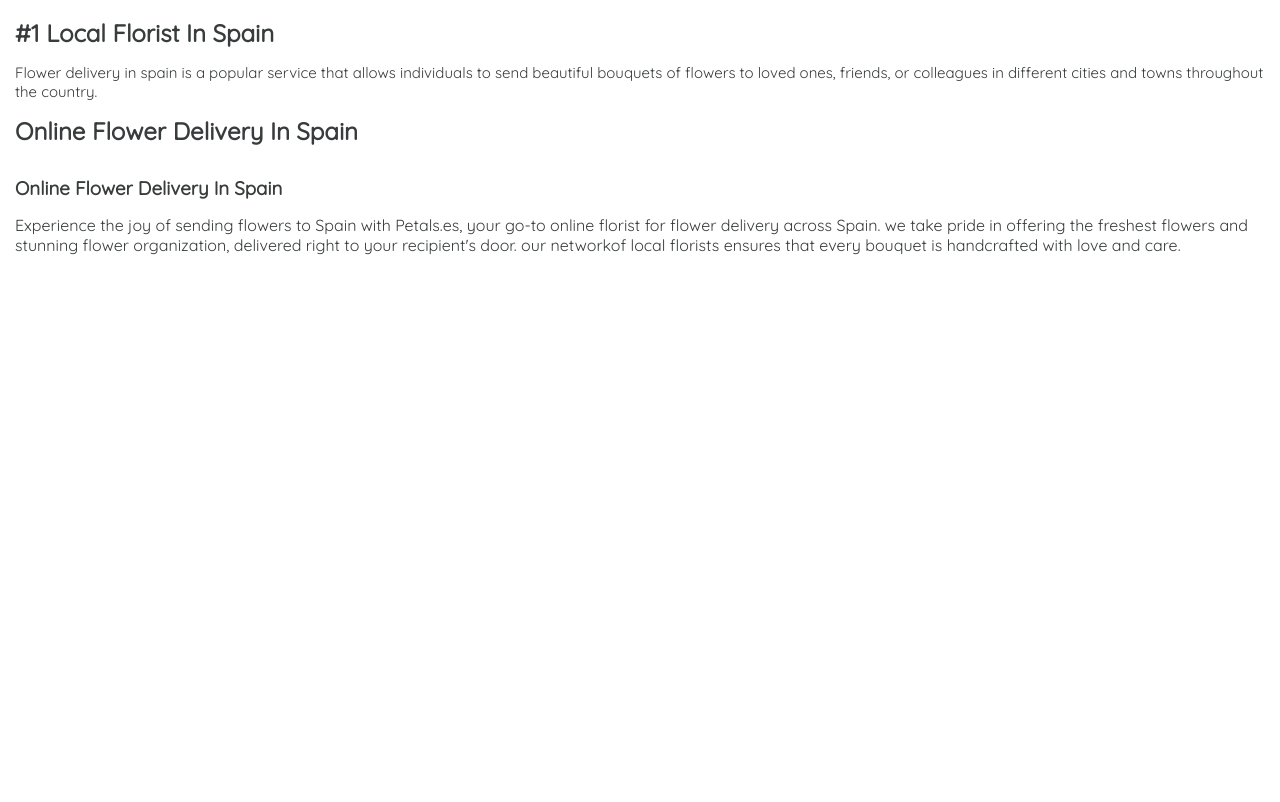
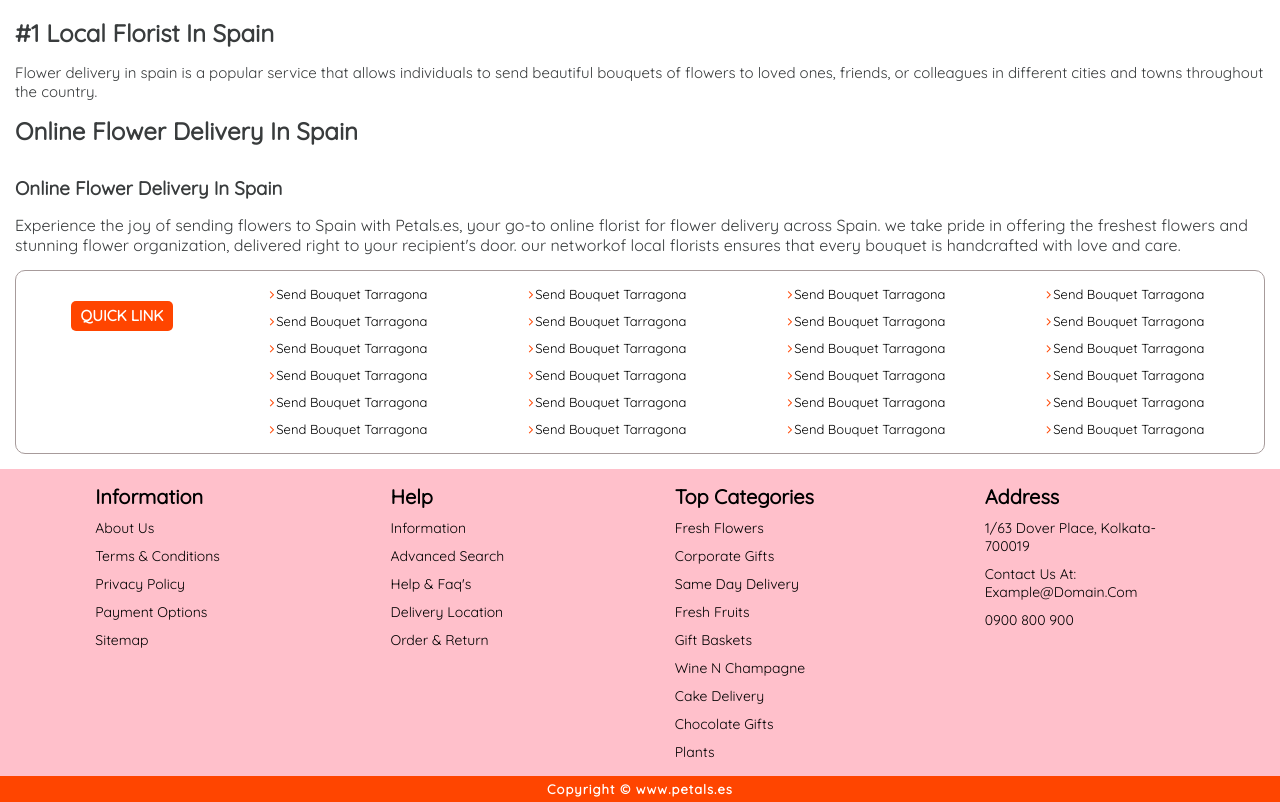
Before and after one commit to SayaniSen2022/assignment-oct23, a plain HTML site: page index.html in a window 1280 px wide. Shown: the part 7444-8246 px from the top of the page. Before the commit the page ends 7714 px from the top, so only its background shows below. Drawn offline with Linux system fonts and the light colour scheme; a web font is replaced by a local one.

Commit message:
seventh commit

```diff
--- a/index.html
+++ b/index.html
@@ -835,7 +835,78 @@
         delivered right to your recipient's door. our networkof local florists ensures that every bouquet is handcrafted with love and care.
     </p>
 </div>
-
+<div class="quicklinks">
+    <div id="quicklink-head">Quick Link</div>
+    <section class="quicklink-lists">
+        <div><span class="fa fa-angle-right" style="padding: 2px;color: orangered;"></span>Send Bouquet Tarragona</div>
+        <div><span class="fa fa-angle-right" style="padding: 2px;color: orangered;"></span>Send Bouquet Tarragona</div>
+        <div><span class="fa fa-angle-right" style="padding: 2px;color: orangered;"></span>Send Bouquet Tarragona</div>
+        <div><span class="fa fa-angle-right" style="padding: 2px;color: orangered;"></span>Send Bouquet Tarragona</div>
+        <div><span class="fa fa-angle-right" style="padding: 2px;color: orangered;"></span>Send Bouquet Tarragona</div>
+        <div><span class="fa fa-angle-right" style="padding: 2px;color: orangered;"></span>Send Bouquet Tarragona</div>
+    </section>
+    <section class="quicklink-lists">
+        <div><span class="fa fa-angle-right" style="padding: 2px;color: orangered;"></span>Send Bouquet Tarragona</div>
+        <div><span class="fa fa-angle-right" style="padding: 2px;color: orangered;"></span>Send Bouquet Tarragona</div>
+        <div><span class="fa fa-angle-right" style="padding: 2px;color: orangered;"></span>Send Bouquet Tarragona</div>
+        <div><span class="fa fa-angle-right" style="padding: 2px;color: orangered;"></span>Send Bouquet Tarragona</div>
+        <div><span class="fa fa-angle-right" style="padding: 2px;color: orangered;"></span>Send Bouquet Tarragona</div>
+        <div><span class="fa fa-angle-right" style="padding: 2px;color: orangered;"></span>Send Bouquet Tarragona</div>
+    </section>
+    <section class="quicklink-lists">
+        <div><span class="fa fa-angle-right" style="padding: 2px;color: orangered;"></span>Send Bouquet Tarragona</div>
+        <div><span class="fa fa-angle-right" style="padding: 2px;color: orangered;"></span>Send Bouquet Tarragona</div>
+        <div><span class="fa fa-angle-right" style="padding: 2px;color: orangered;"></span>Send Bouquet Tarragona</div>
+        <div><span class="fa fa-angle-right" style="padding: 2px;color: orangered;"></span>Send Bouquet Tarragona</div>
+        <div><span class="fa fa-angle-right" style="padding: 2px;color: orangered;"></span>Send Bouquet Tarragona</div>
+        <div><span class="fa fa-angle-right" style="padding: 2px;color: orangered;"></span>Send Bouquet Tarragona</div>
+    </section>
+    <section class="quicklink-lists">
+        <div><span class="fa fa-angle-right" style="padding: 2px;color: orangered;"></span>Send Bouquet Tarragona</div>
+        <div><span class="fa fa-angle-right" style="padding: 2px;color: orangered;"></span>Send Bouquet Tarragona</div>
+        <div><span class="fa fa-angle-right" style="padding: 2px;color: orangered;"></span>Send Bouquet Tarragona</div>
+        <div><span class="fa fa-angle-right" style="padding: 2px;color: orangered;"></span>Send Bouquet Tarragona</div>
+        <div><span class="fa fa-angle-right" style="padding: 2px;color: orangered;"></span>Send Bouquet Tarragona</div>
+        <div><span class="fa fa-angle-right" style="padding: 2px;color: orangered;"></span>Send Bouquet Tarragona</div>
+    </section>
+</div>
+<div class="footer">
+    <section>
+        <div class="list-head">information</div>
+        <div>about us</div>
+        <div>terms & conditions</div>
+        <div>privacy policy</div>
+        <div>payment options</div>
+        <div>sitemap</div>
+    </section>
+    <section>
+        <div class="list-head">help</div>
+        <div>information</div>
+        <div>advanced search</div>
+        <div>help & faq's</div>
+        <div>delivery location</div>
+        <div>order & return</div>
+    </section>
+    <section>
+        <div class="list-head">top categories</div>
+        <div>fresh flowers</div>
+        <div>corporate gifts</div>
+        <div>same day delivery</div>
+        <div>fresh fruits</div>
+        <div>gift baskets</div>
+        <div>wine n champagne</div>
+        <div>cake delivery</div>
+        <div>chocolate gifts</div>
+        <div>plants</div>
+    </section>
+    <section style="width: 200px">
+        <div class="list-head"  >address</div>
+        <div>1/63 dover place, kolkata-700019</div>
+        <div>contact us at: example@domain.com</div>
+        <div>0900 800 900</div>
+    </section>
+</div>
+<div class="copyright">Copyright &copy; www.petals.es</div>
 <script src="./app.js"></script>
 </body>
 </html>
--- a/styles.css
+++ b/styles.css
@@ -120,89 +120,6 @@ nav .bar span{
 input[type="checkbox"]{
     appearance: none;
     display: none;
-}
-
-@media screen and (max-width: 1250px){
-    nav{
-        display: block;
-        padding: 0;
-    }
-    nav .logo{
-        display: inline-block;
-        padding: 15px 30px;
-    }
-    nav .search_box{
-        width: 100%;
-        display: inline-flex;
-        justify-content: center;
-        margin-bottom: 15px ;
-    }
-    nav .search_box input{
-        width: 90%;
-    }
-
-    nav ul{
-        display: flex;
-        flex-direction: column;
-        background:beige;
-        height: 0;
-        visibility: hidden;
-        transition: 0.3s;
-    }
-    nav ul li{
-        text-align: center;
-        transition: 0.3s 0.1s all;
-        opacity: 0;
-    }
-    nav ul li a{
-        font-size: 28px;
-        padding: 25px;
-        display: block;
-    }
-    nav ul li:nth-child(1){
-        transform: translateX(-150px);
-    }
-    nav ul li:nth-child(2) {
-        transform: translateX(-200px);
-    }
-    nav ul li:nth-child(3) {
-        transform: translateX(-250px);
-    }
-    nav ul li:nth-child(4) {
-        transform: translateX(-300px);
-    }
-    nav ul li:nth-child(5) {
-        transform: translateX(-350px);
-    }
-    nav .bar{
-        display: block;
-        position: absolute;
-        top: 20px;
-        right: 80px;
-        cursor: pointer;
-    }
-    nav .bar #times{
-        display: none;
-    }
-    #check:checked ~ nav .bar #times {
-        display: block;
-    }
-    #check:checked ~ nav .bar #bars {
-        display: none;
-    }
-    #check:checked ~ nav ul{
-        visibility: visible;
-        height: 465px;
-    }
-    #check:checked ~ nav ul li:nth-child(1),
-    #check:checked~nav ul li:nth-child(2),
-    #check:checked~nav ul li:nth-child(3),
-    #check:checked~nav ul li:nth-child(4),
-    #check:checked~nav ul li:nth-child(5){
-        transform: translateX(0);
-        opacity: 1;
-    }
-
 }
 
 /*promo css*/
@@ -606,3 +523,184 @@ color: #808080;
     font-weight: 300;
     font-style: italic;
   }
+.quicklinks{
+    margin: 15px;
+    padding: 10px;
+    border: 1px solid #a79b9b;
+    border-radius: 10px;
+    display: flex;
+    flex-wrap: wrap;
+    justify-content: space-around;
+}
+#quicklink-head{
+margin-top: 20px;
+border-radius: 5px;
+height: 30px;
+padding: 5px 10px;
+border: none;
+background: orangered;
+text-transform: uppercase;
+font-weight: 600;
+font-size: 15px;
+color: #fff;
+}
+.quicklink-lists{
+    font-size: 13px;
+}
+.quicklink-lists div{
+    padding: 5px;
+}
+.footer{
+    padding: 10px;
+    display: flex;
+    flex-wrap: wrap;
+    justify-content: space-around;
+    background: pink;
+    text-transform: capitalize;
+}
+.footer section{
+    font-size: 14px;
+}
+.footer section div{
+    padding: 5px 0;
+}
+.list-head{
+    font-size: 20px;
+    font-weight: 600;
+}
+
+
+.copyright{
+    text-align: center;
+    letter-spacing: 1px;
+    background: orangered;
+    color: white;
+    padding: 5px;
+    font-size: 13px;
+    font-weight: 600;
+}
+
+/*media queries*/
+@media screen and (max-width: 1250px) {
+    nav {
+        display: block;
+        padding: 0;
+    }
+
+    nav .logo {
+        display: inline-block;
+        padding: 15px 30px;
+    }
+
+    nav .search_box {
+        width: 100%;
+        display: inline-flex;
+        justify-content: center;
+        margin-bottom: 15px;
+    }
+
+    nav .search_box input {
+        width: 90%;
+    }
+
+    nav ul {
+        display: flex;
+        flex-direction: column;
+        background: beige;
+        height: 0;
+        visibility: hidden;
+        transition: 0.3s;
+    }
+
+    nav ul li {
+        text-align: center;
+        transition: 0.3s 0.1s all;
+        opacity: 0;
+    }
+
+    nav ul li a {
+        font-size: 28px;
+        padding: 25px;
+        display: block;
+    }
+
+    nav ul li:nth-child(1) {
+        transform: translateX(-150px);
+    }
+
+    nav ul li:nth-child(2) {
+        transform: translateX(-200px);
+    }
+
+    nav ul li:nth-child(3) {
+        transform: translateX(-250px);
+    }
+
+    nav ul li:nth-child(4) {
+        transform: translateX(-300px);
+    }
+
+    nav ul li:nth-child(5) {
+        transform: translateX(-350px);
+    }
+
+    nav .bar {
+        display: block;
+        position: absolute;
+        top: 20px;
+        right: 80px;
+        cursor: pointer;
+    }
+
+    nav .bar #times {
+        display: none;
+    }
+
+    #check:checked~nav .bar #times {
+        display: block;
+    }
+
+    #check:checked~nav .bar #bars {
+        display: none;
+    }
+
+    #check:checked~nav ul {
+        visibility: visible;
+        height: 465px;
+    }
+
+    #check:checked~nav ul li:nth-child(1),
+    #check:checked~nav ul li:nth-child(2),
+    #check:checked~nav ul li:nth-child(3),
+    #check:checked~nav ul li:nth-child(4),
+    #check:checked~nav ul li:nth-child(5) {
+        transform: translateX(0);
+        opacity: 1;
+    }
+.bestseller button{
+    left: 10px;
+}
+.customer-reviews .review {
+        border: none;
+    }
+    .quicklinks{
+        flex-direction: column;
+        align-items: center;
+        padding: 10px;
+    }
+.footer{
+    flex-direction: column;
+    align-items: flex-start;
+    padding: 10px;
+}
+}
+@media (min-width:800px){
+.quicklinks {
+    flex-direction: row;
+    justify-content: space-around;
+    }
+.footer {
+    flex-direction: row;
+    justify-content: space-around;
+}
+}
```
